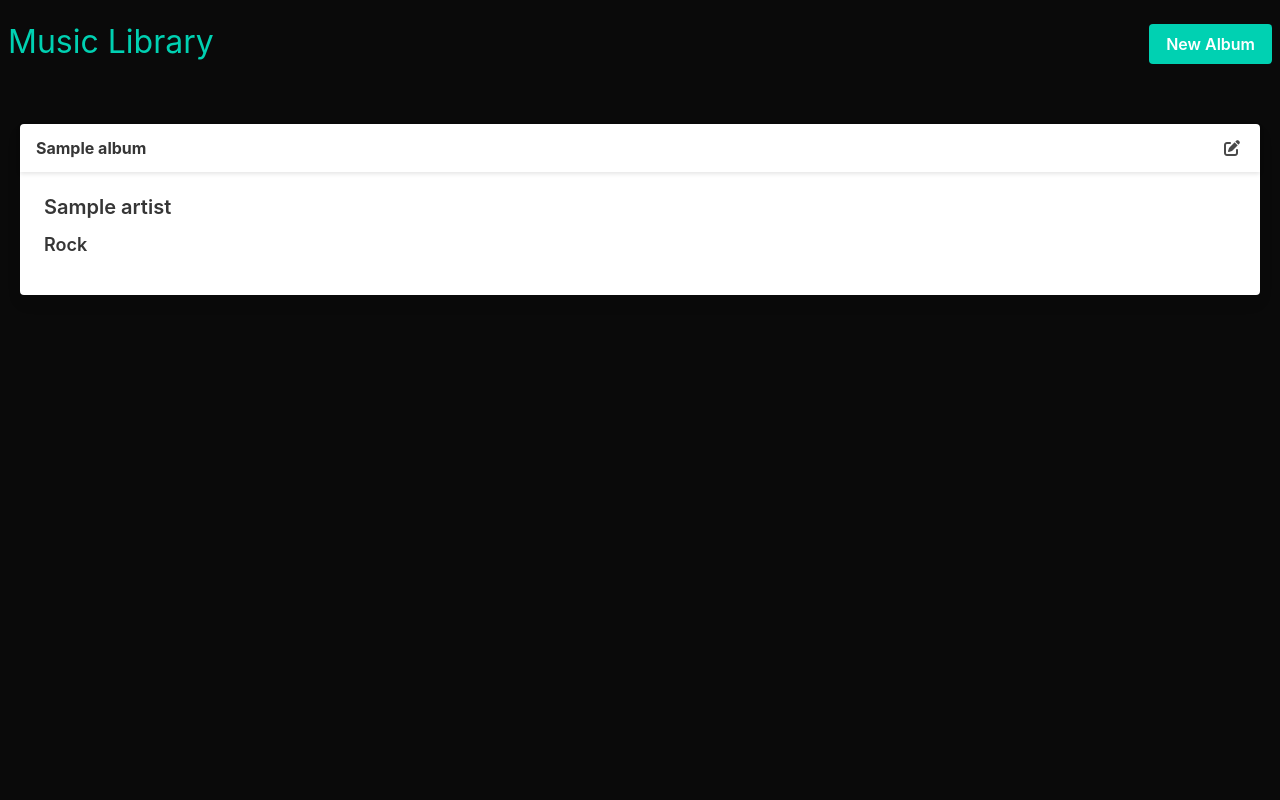
After one commit to chriscors/Django-Music, a Django app: page /album/1 in a window 1280 px wide. The commit adds this page. Run offline with Django 4.2, Linux system fonts and the light colour scheme; tables that the repository leaves empty hold one stand-in row (values such as "Sample post"); some libraries are stand-ins or nearby versions.

Commit message:
Adds album details & edit

```diff
--- a/albums/static/css/styles.css
+++ b/albums/static/css/styles.css
@@ -0,0 +1,17 @@
+* {
+  margin: 0;
+  padding: 0;
+}
+
+body {
+  height: 100vh;
+  overflow-x: hidden;
+}
+
+.card {
+  height: 100%;
+}
+
+.card-header-title {
+  text-overflow: ellipsis;
+}
--- /dev/null
+++ b/albums/templates/albums/album_details.html
@@ -0,0 +1,24 @@
+{% extends 'albums/base.html' %}
+
+{% block content %}
+  <div class="column">
+    <div class="card">
+      <header class="card-header">
+        <h3 class="card-header-title">
+          {{album}}
+        </h3>
+        <button class="card-header-icon" aria-label="edit" onclick="location.href={% url "album_edit" album.pk %};">
+          <span class="icon">
+            <i class="fas fa-pen-to-square" aria-hidden="true"></i>
+          </span>
+        </button>
+      </header>
+      <div class="card-content">
+        <div class="content">
+          <h4>{{album.artist}}</h4>
+          <h5>{{album.genre}}</h5>
+        </div>
+      </div>
+    </div>
+  </div>
+{% endblock content %}
--- a/albums/templates/albums/base.html
+++ b/albums/templates/albums/base.html
@@ -7,9 +7,10 @@
     <meta name="viewport" content="width=device-width, initial-scale=1.0" />
     <link rel="stylesheet" href="https://cdn.jsdelivr.net/npm/bulma@0.9.4/css/bulma.min.css">
     <link rel="stylesheet" href="{% static 'css/styles.css' %}">
+    <script src="https://kit.fontawesome.com/0aa043e972.js" crossorigin="anonymous"></script>
     <title>Music Library</title>
   </head>
-  <body class = "has-background-black" style = "height:100vw">
+  <body class = "has-background-black">
     <header class = "columns py-5 px-2 title is-mobile"></div>
       <div class="column">
           <h1><a href={% url "album_list" %} class = "has-text-primary">Music Library</a></h1>
--- a/albums/views.py
+++ b/albums/views.py
@@ -1,4 +1,4 @@
-from django.shortcuts import render, redirect
+from django.shortcuts import render, redirect, get_object_or_404
 from .models import Album, Artist
 from .forms import AlbumForm
 
@@ -16,16 +16,24 @@ def album_new(request):
 
         # bind it to the albumform
         if form.is_valid():
-            Album.title = form.cleaned_data['title']
-            Album.genre = form.cleaned_data['genre']
+            tit = form.cleaned_data['title']
+            gen = form.cleaned_data['genre']
 
-            artist, new = Artist.objects.get_or_create(
+            art, new = Artist.objects.get_or_create(
                 name=form.cleaned_data['artist'])
 
-            Album.artist = artist
-
-            form.save()
+            Album.objects.create(title=tit, genre=gen, artist=art)
         # return redirect()  # finish filling this out
-    form = AlbumForm
+    form = AlbumForm()
 
     return render(request, 'albums/album_edit.html', {'form': form})
+
+
+def album_details(request, pk):
+    album = get_object_or_404(Album, pk=pk)
+
+    return render(request, 'albums/album_details.html', {'album': album})
+
+
+def album_edit(request, pk):
+    return render(request, 'albums/album_edit.html')
--- a/djando_music/settings.py
+++ b/djando_music/settings.py
@@ -123,6 +123,10 @@ USE_TZ = True
 
 STATIC_URL = 'static/'
 
+STATICFILES_DIRS = [
+    BASE_DIR / "albums/static",
+    '/var/www/static/',
+]
 # Default primary key field type
 # https://docs.djangoproject.com/en/4.1/ref/settings/#default-auto-field
 
--- a/djando_music/urls.py
+++ b/djando_music/urls.py
@@ -22,5 +22,7 @@ urlpatterns = [
     path('admin/', admin.site.urls),
     path('__debug__/', include('debug_toolbar.urls')),
     path('', views.album_list, name='album_list'),
-    path("album/new", views.album_new, name="album_new")
+    path("album/new", views.album_new, name="album_new"),
+    path('album/<int:pk>', views.album_details, name='album_details'),
+    path('album/<int:pk>/edit/', views.album_edit, name='album_edit')
 ]
```
Also changed, not shown: albums/templates/albums/album_list.html (+12 -3 lines), 2 other files.
